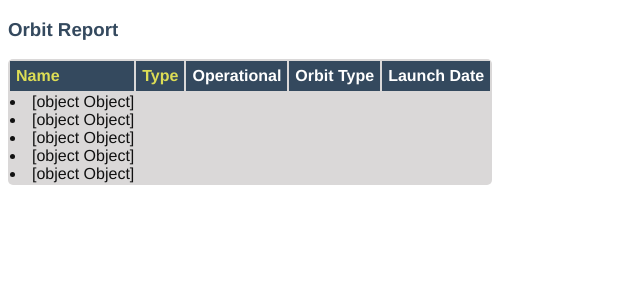
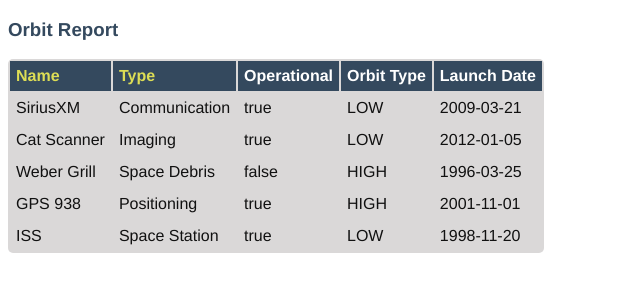
Before and after one commit to avanderheyden/orbit-report, an Angular app: page / in a window 1280 px wide. Shown: the top 300 px of the page, without its empty margins (0-640 px from the left). Built offline with nearby package versions, Linux system fonts and the light colour scheme.

Commit message:
step 4 complete

```diff
--- a/src/app/orbit-list/orbit-list.component.html
+++ b/src/app/orbit-list/orbit-list.component.html
@@ -7,5 +7,13 @@
         <th>Orbit Type</th>
         <th>Launch Date</th>
     </tr>
-    <li *ngFor="let satellite of satellites">{{satellite}}</li>
+    <!-- <tr *ngFor="let satellite of satellites">{{satellite.name}} </tr> -->
+    <tr class="satellites" *ngFor="let satellite of satellites">
+
+        <td>{{satellite.name}}</td>
+        <td>{{satellite.type}}</td>
+        <td>{{satellite.operational}}</td>
+        <td>{{satellite.orbitType}}</td>
+        <td>{{satellite.launchDate}}</td>
+    </tr>
 </table>
```
